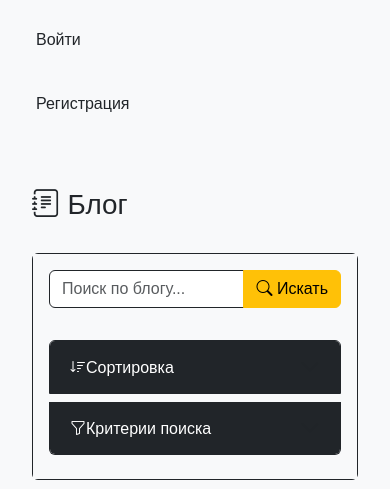
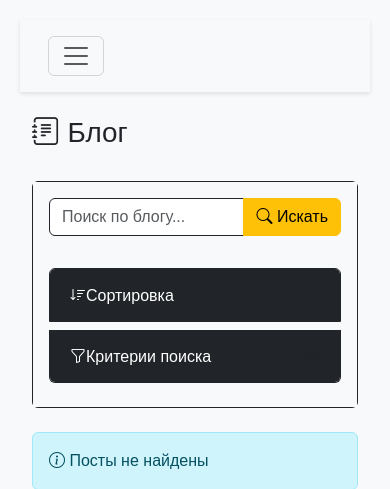
Before and after one commit to OlegVovchenko/DjangoProject, a Django app: template python_blog/templates/blog.html in a window 390 px wide. Shown: the top 489 px of the page. Run offline with Django 5.2, Linux system fonts and the light colour scheme; the template is opened without the code that fills it, so the values that code supplies are empty.

Commit message:
hw27: доработан шаблон меню, дополнен кнопками users_app, изменение в css, касаемо мобильного вида и всего navbar

```diff
--- a/python_blog/templates/menu_include.html
+++ b/python_blog/templates/menu_include.html
@@ -1,33 +1,48 @@
-<nav>
-    <ul>
+<nav class="navbar navbar-expand-lg">
+    <div class="container">
+        <button class="navbar-toggler" type="button" data-bs-toggle="collapse" data-bs-target="#navbarContent">
+            <span class="navbar-toggler-icon"></span>
+        </button>
+
+        <div class="collapse navbar-collapse" id="navbarContent">
+            <ul class="navbar-nav me-auto">
                 {% for item in menu_items %}
-        <li>
-            <a href="{% url item.url_name %}" class="{% if item.is_active %}active{% endif %}">
+                <li class="nav-item">
+                    <a href="{% url item.url_name %}" class="nav-link {% if item.is_active %}active{% endif %}">
                         {{ item.title }}
                     </a>
                 </li>
                 {% endfor %}
+            </ul>
 
+            <ul class="navbar-nav">
                 {% if user.is_authenticated %}
-                    <li class="nav-item ms-md-auto">
+                    <li class="nav-item">
+                        <a href="{% url 'users:profile' %}" class="nav-link {% if 'profile' in request.path %}active{% endif %}">
+                            <i class="bi bi-person-circle"></i> {{ user.username }}
+                        </a>
+                    </li>
+                    <li class="nav-item">
                         <form action="{% url 'users:logout' %}" method="POST" class="d-inline">
                             {% csrf_token %}
                             <button type="submit" class="btn nav-link">
-                                Выйти ({{ user.username }})
+                                <i class="bi bi-box-arrow-right"></i> Выйти
                             </button>
                         </form>
                     </li>
                 {% else %}
-                    <li class="nav-item ms-md-auto">
-                        <a class="nav-link" href="{% url 'users:login' %}">
-                            Войти
+                    <li class="nav-item">
+                        <a class="nav-link {% if 'login' in request.path %}active{% endif %}" href="{% url 'users:login' %}">
+                            <i class="bi bi-box-arrow-in-right"></i> Войти
                         </a>
                     </li>
                     <li class="nav-item">
-                        <a class="nav-link" href="{% url 'users:register' %}">
-                            Регистрация
+                        <a class="nav-link {% if 'register' in request.path %}active{% endif %}" href="{% url 'users:register' %}">
+                            <i class="bi bi-person-plus"></i> Регистрация
                         </a>
                     </li>
                 {% endif %}
             </ul>
+        </div>
+    </div>
 </nav>
--- a/static/css/main.css
+++ b/static/css/main.css
@@ -44,53 +44,46 @@ body {
 
   /* Bootstrap Navbar кастомизация */
   .navbar {
-      background-color: #f8f9fa;
-      padding: 1rem;
-  }
+    padding: 1rem;
+    background-color: #f8f9fa;
+    box-shadow: 0 2px 4px rgba(0,0,0,0.1);
+}
 
-  .navbar-nav {
-      width: 100%;
-  }
+.navbar-nav .nav-link {
+    padding: 0.5rem 1rem;
+    transition: all 0.3s ease;
+}
 
-  .nav-link {
-      color: #212529;
-      text-decoration: none;
-      padding: 0.5rem 1rem;
-  }
+.navbar-nav .nav-link:hover {
+    background-color: #e9ecef;
+    border-radius: 4px;
+}
 
-  .nav-link:hover {
-      color: #000000;
-  }
+.nav-link.active {
+    background-color: #ffc107;
+    border-radius: 4px;
+    color: #000;
+}
 
-  /* Активные элементы навигации */
-  .active {
-    color: #000000;
-    background-color: #ffc107;
-    padding: 8px 16px;
-    border-radius: 4px;
-    text-decoration: none;
-  }
+@media (max-width: 991px) {
+    .navbar-collapse {
+        padding: 1rem 0;
+    }
 
-  .nav-link.active {
-      color: #000000;
-      background-color: #ffc107;
-      border-radius: 4px;
-  }
+    .navbar-nav {
+        padding-bottom: 0.5rem;
+    }
 
-  /* Медиа-запросы для мобильных устройств */
-  @media (max-width: 991px) {
-      .navbar-nav {
-          padding: 1rem 0;
-      }
+    .navbar-nav .nav-item {
+        margin-bottom: 0.5rem;
+    }
 
-      .nav-item {
-          margin-bottom: 0.5rem;
-      }
+    .navbar-nav .nav-link {
+        padding: 0.5rem;
+        text-align: center;
+    }
+}
 
-      .nav-link.active {
-          display: inline-block;
-      }
-  }
 
 
 .stats-text {
```
Lines whose indentation alone changed are shown as unchanged.
